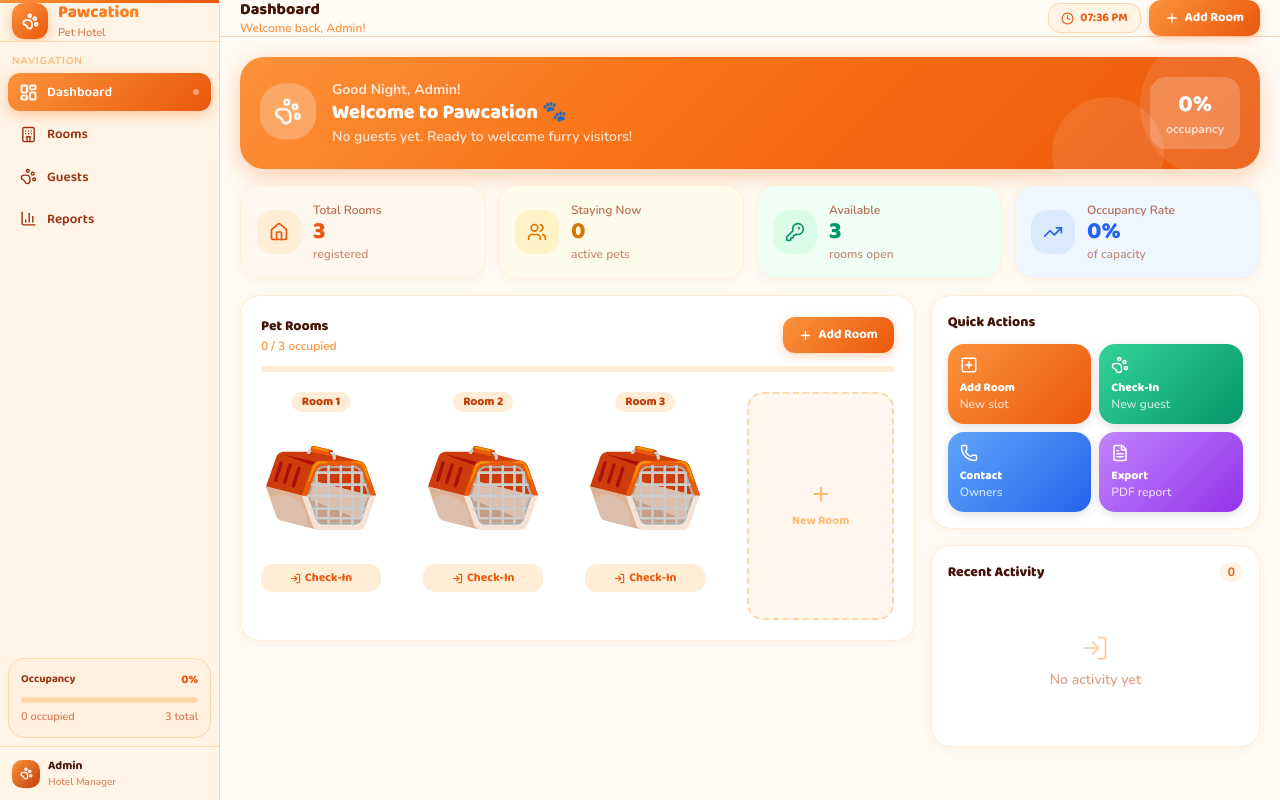
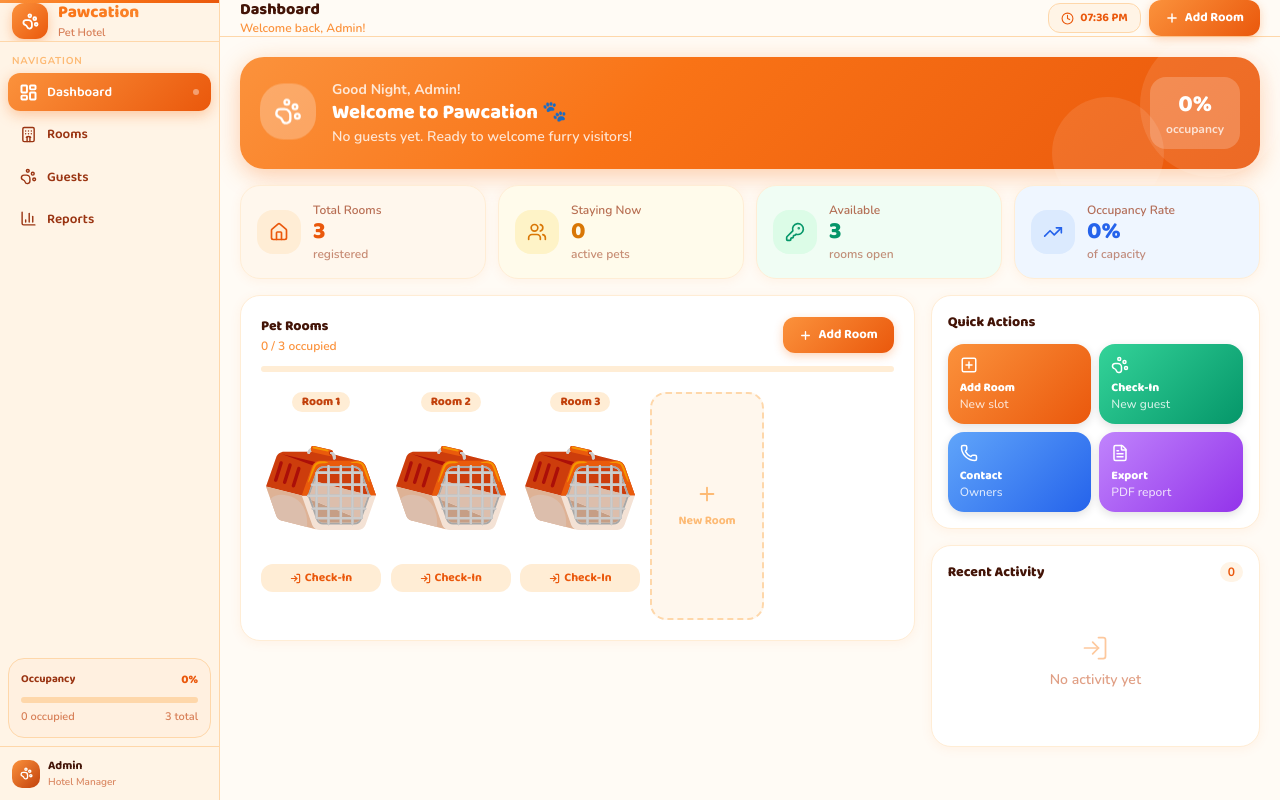
Before and after one commit to alfitof/pet-hotel, a Next.js app: page / in a window 1280 px wide. Built offline with nearby package versions, Linux system fonts and the light colour scheme.

Commit message:
refactor gridTemplateColumns with tailwind classes

```diff
--- a/app/globals.css
+++ b/app/globals.css
@@ -287,9 +287,3 @@ h6 {
   transform: translateY(-2px);
   box-shadow: 0 8px 24px rgba(249, 115, 22, 0.14) !important;
 }
-
-@media (max-width: 640px) {
-  .cargo-grid {
-    grid-template-columns: repeat(2, minmax(0, 1fr)) !important;
-  }
-}
--- a/components/dashboard/CargoGrid.tsx
+++ b/components/dashboard/CargoGrid.tsx
@@ -88,13 +88,8 @@ export default function CargoGrid({
         </div>
       ) : (
         <div
-        className="cargo-grid"
-          style={{
-            display: "grid",
-            gridTemplateColumns: `repeat(${Math.min(slots.length + 1, 5)}, minmax(0, 1fr))`,
-            gap: "16px",
-          }}
-        >
+  className="grid grid-cols-2 sm:grid-cols-3 md:grid-cols-4 xl:grid-cols-5 gap-4"
+>
           {slots.map((slot) => (
             <CargoSlot
               key={slot.id}
```
